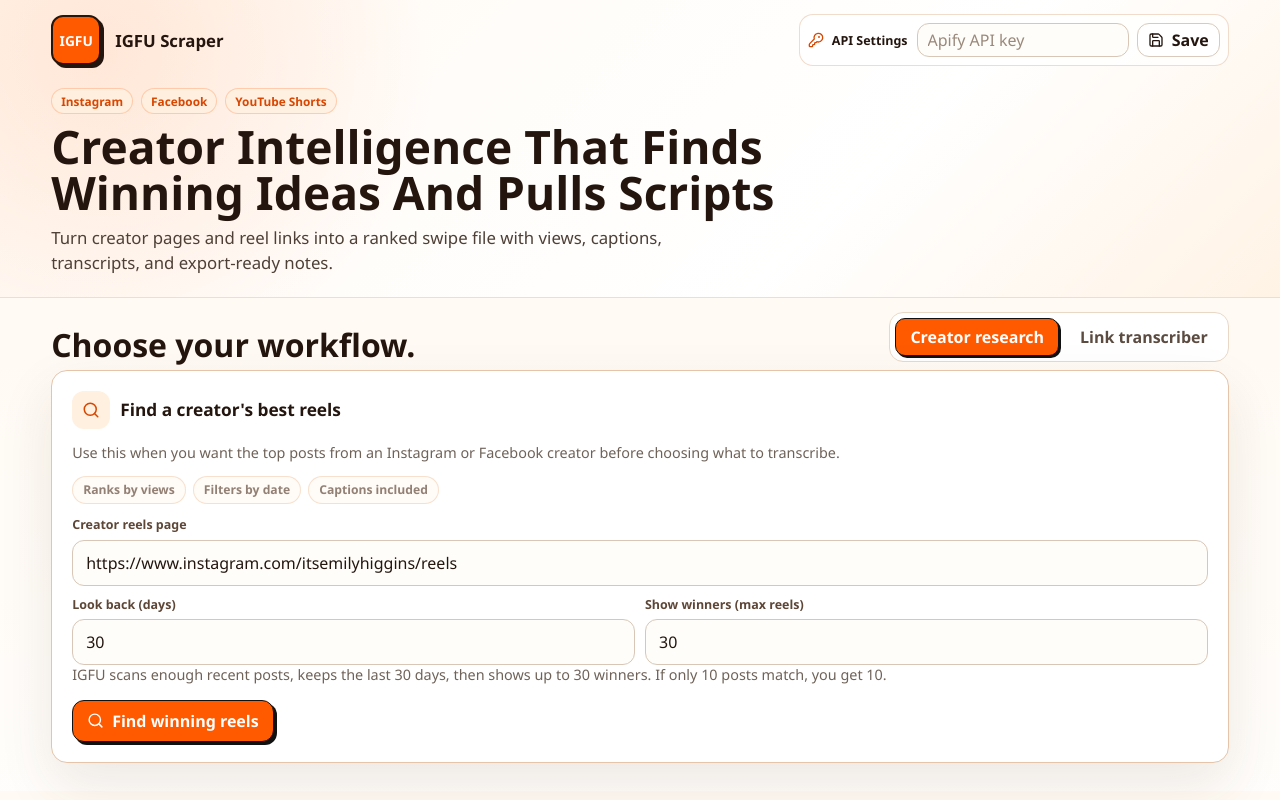
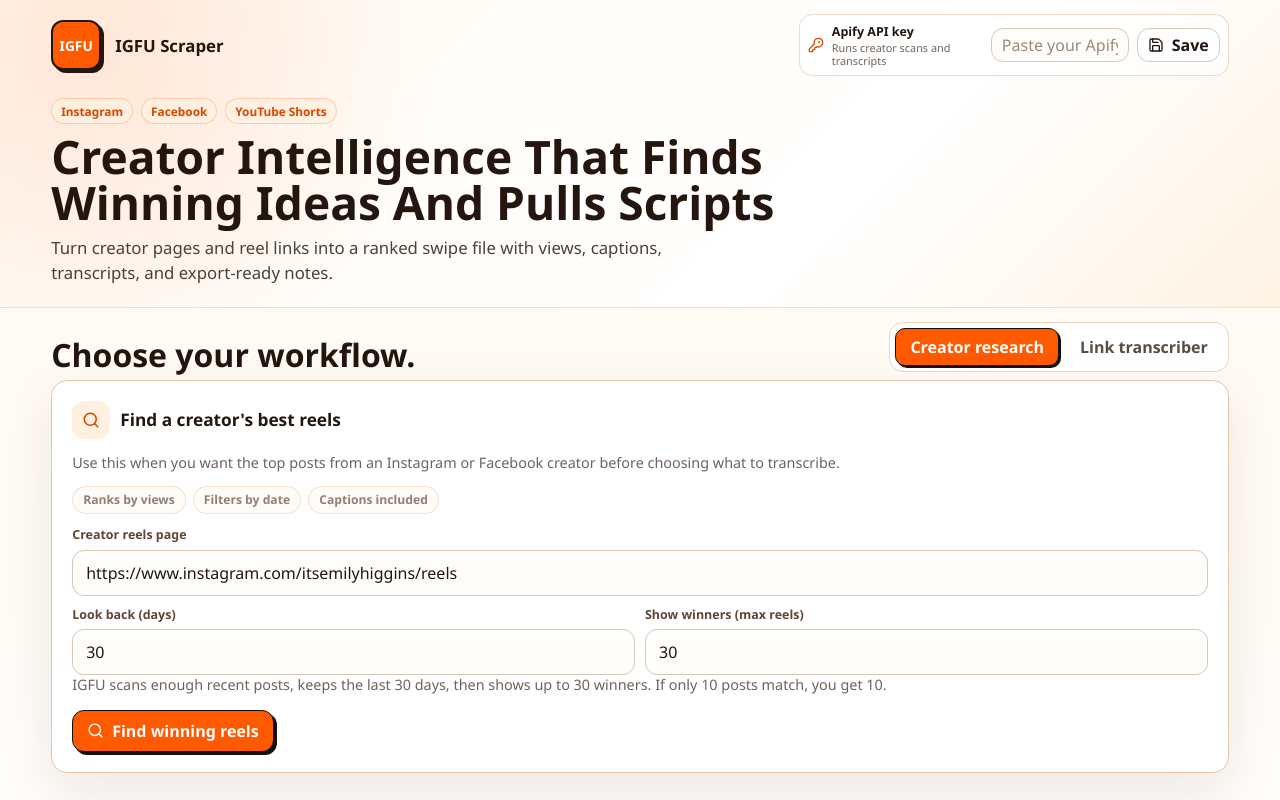
Before and after one commit to afaqisme/igfu-scraper, a React (Vite) app: page / in a window 1280 px wide. Shown: the top 800 px of the page. Built offline with nearby package versions, Linux system fonts and the light colour scheme.

Commit message:
Clarify Apify API key purpose

```diff
--- a/src/main.jsx
+++ b/src/main.jsx
@@ -310,8 +310,8 @@
             <div className="settingsTitle compact">
               <KeyRound size={16} />
               <div>
-                <strong>API Settings</strong>
-                <span>{apiKey.trim() ? "Apify key saved" : "Add Apify key"}</span>
+                <strong>Apify API key</strong>
+                <span>{apiKey.trim() ? "Saved in this browser" : "Runs creator scans and transcripts"}</span>
               </div>
             </div>
             <div className="settingsInput compact">
@@ -319,8 +319,9 @@
                 type="password"
                 value={apiKey}
                 onChange={(event) => setApiKey(event.target.value)}
-                placeholder="Apify API key"
+                placeholder="Paste your Apify API key"
                 autoComplete="off"
+                aria-label="Apify API key for running creator scans and transcript actors"
               />
               <button className="ghost" onClick={saveApiKey}>
                 <Save size={16} />
--- a/src/styles.css
+++ b/src/styles.css
@@ -221,7 +221,10 @@
 }
 
 .settingsTitle.compact span {
-  display: none;
+  display: block;
+  max-width: 150px;
+  font-size: 0.68rem;
+  line-height: 1.15;
 }
 
 .settingsInput {
```
